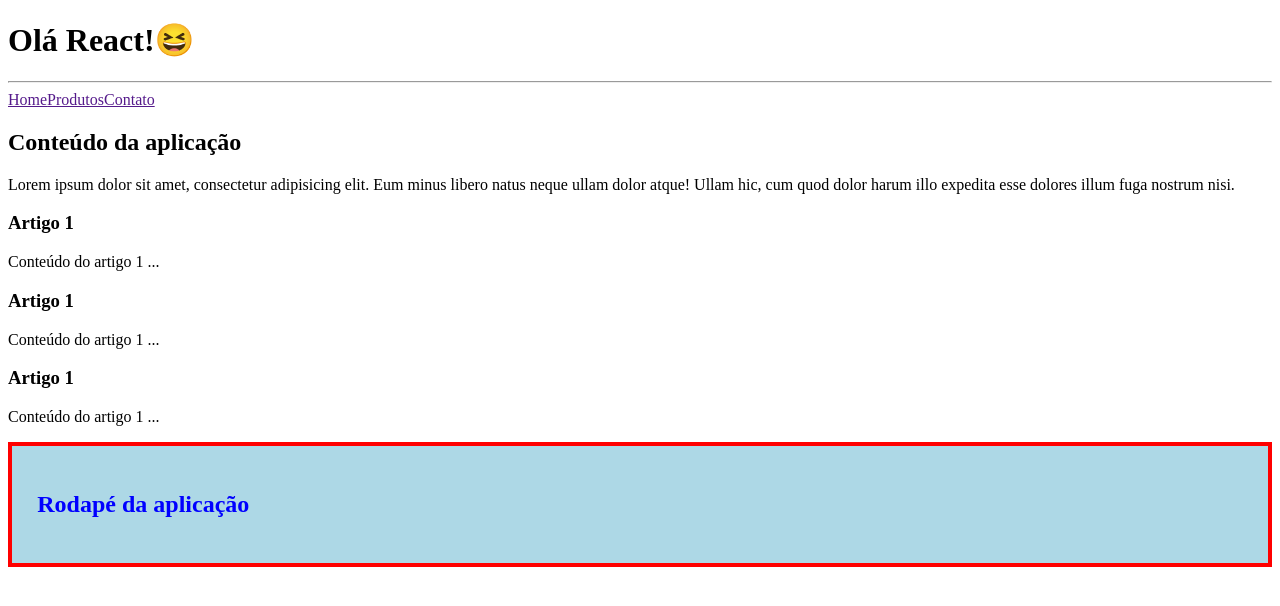
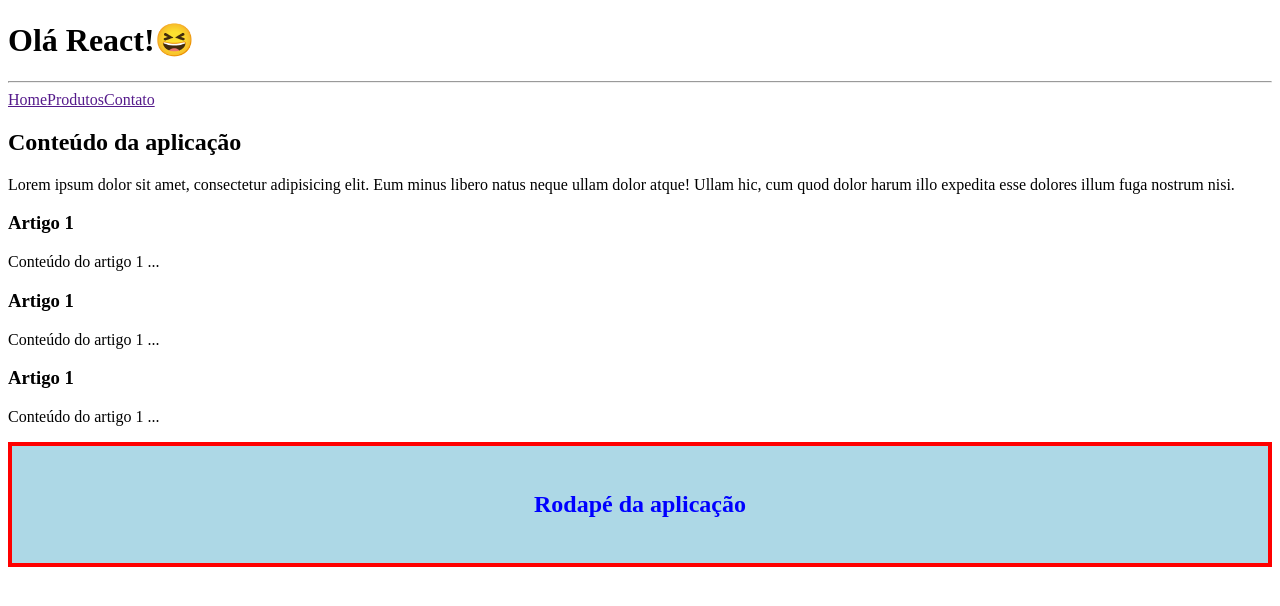
Before and after one commit to VitorGGama/react-fundamentos, a React (Vite) app: page / in a window 1280 px wide. Shown: the top 606 px of the page. Built offline with nearby package versions, Linux system fonts and the light colour scheme.

Commit message:
Update rodape

```diff
--- a/src/components/Rodape.jsx
+++ b/src/components/Rodape.jsx
@@ -7,7 +7,7 @@ function Rodape() {
   };
   return (
     <footer style={exemplosEstilos}>
-      <h2>Rodapé da aplicação</h2>
+      <h2 style={{ textAlign: "center" }}>Rodapé da aplicação</h2>
     </footer>
   );
 }
```
